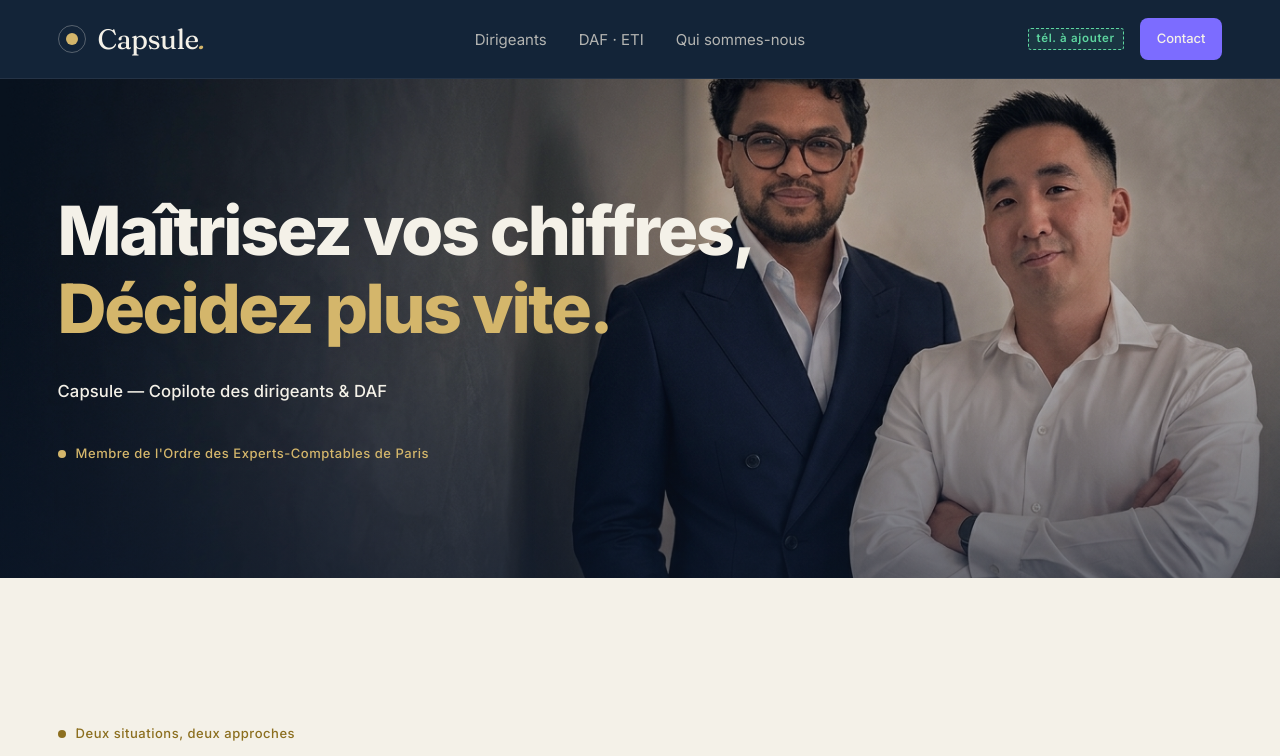
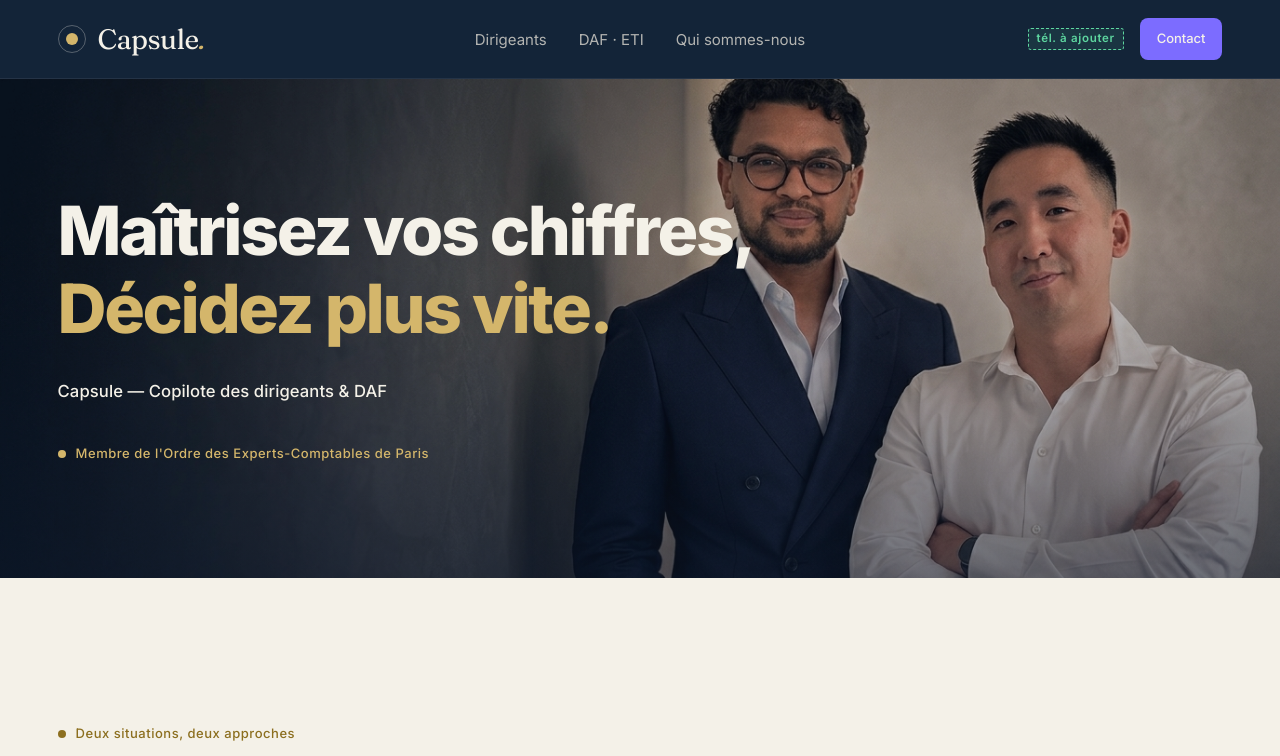
Before and after one commit to capsule-expertise/capsule-expertise-v5, a React (Vite) app: page / in a window 1280 px wide. Shown: the top 756 px of the page. Built offline with nearby package versions, Linux system fonts and the light colour scheme.

Commit message:
fix(hero): cadrage V3 - associes a droite + espace au-dessus tete (45% 25%)

```diff
--- a/src/components/sections/HeroSection.tsx
+++ b/src/components/sections/HeroSection.tsx
@@ -59,7 +59,7 @@ export function HeroSection() {
           alt={H.heroPhoto.alt}
           loading="eager"
           className="w-full h-full object-cover"
-          style={{ objectPosition: '55% 35%' }}
+          style={{ objectPosition: '45% 25%' }}
         />
         {/* Overlay navy LÉGER global — laisse la photo respirer, les visages
             ressortent. Avant: 0.35 + un 2e overlay gauche (trop sombre). */}
```
